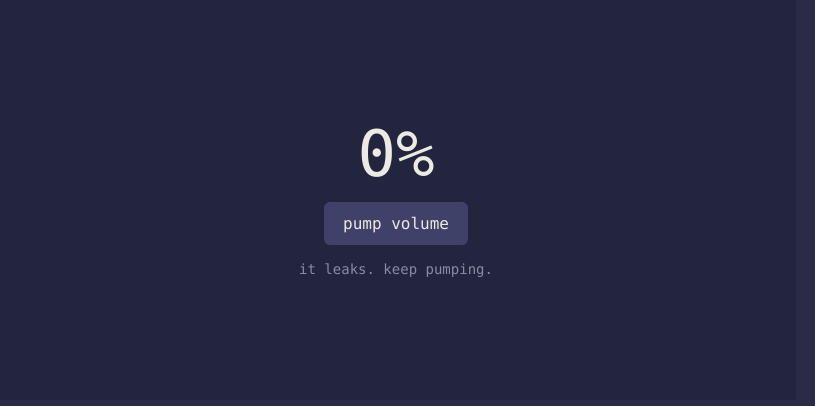
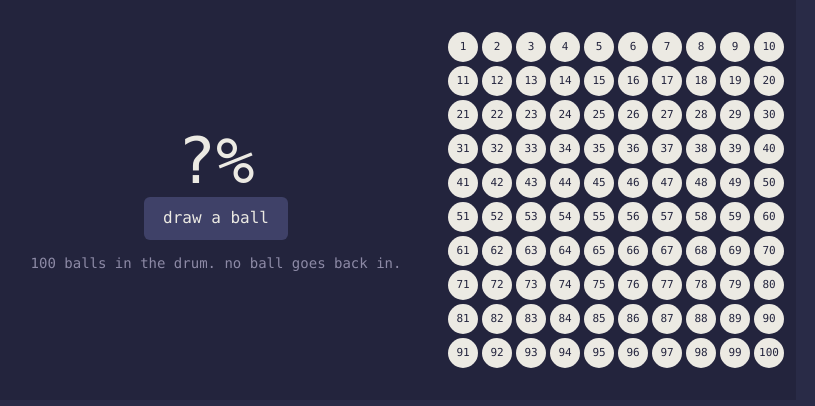
Before and after one commit to kriti28900-gif/evil-volume, a plain HTML site: page index.html in a window 1280 px wide. Shown: the whole page, without its empty margins (4-819 px from the left). Drawn offline with Linux system fonts and the light colour scheme.

Commit message:
Changed the evil volume system - vibecoded

```diff
--- a/index.html
+++ b/index.html
@@ -10,37 +10,97 @@
   html, body { margin: 0; background: #292b47; color: #eceae3; font: 16px/1.5 ui-monospace, Menlo, Consolas, monospace; }
   #stage {
     width: 800px; height: 400px; overflow: hidden; position: relative;
-    display: grid; place-items: center; text-align: center;
+    display: grid; grid-template-columns: 1fr 360px; align-items: center; text-align: center;
     background: #23243d;
   }
 
-  /* ---- the example below: delete it and build your own ---- */
-  .vol { font-size: 64px; margin: 0; }
+  .vol { font-size: 64px; margin: 0; line-height: 1.1; }
   button { font: inherit; color: inherit; background: #3f4168; border: 0; border-radius: 6px; padding: .6rem 1.2rem; cursor: pointer; }
-  .hint { color: #8d8aa6; font-size: 14px; }
+  button:disabled { opacity: .5; cursor: default; }
+  button:focus-visible { outline: 2px solid #eceae3; outline-offset: 2px; }
+  .hint { color: #8d8aa6; font-size: 14px; margin: .8rem 0 0; }
+
+  /* the drum: 100 balls, each one gone for good once drawn */
+  #drum { display: grid; grid-template-columns: repeat(10, 30px); gap: 4px; justify-content: center; }
+  .ball {
+    width: 30px; height: 30px; border-radius: 50%; display: grid; place-items: center;
+    font-size: 11px; color: #23243d; background: #eceae3;
+    transition: opacity .3s, transform .2s, background .2s;
+  }
+  .ball.hot { background: #ffd166; transform: scale(1.25); }
+  .ball.gone { opacity: .12; }
+  .ball.last { background: #ffd166; opacity: 1; transform: scale(1.25); }
 </style>
 </head>
 <body>
 <div id="stage">
-  <!-- example evil input: volume you have to pump up by hand, and it leaks back down -->
   <div>
-    <p class="vol"><span id="vol">0</span>%</p>
-    <button id="pump">pump volume</button>
-    <p class="hint">it leaks. keep pumping.</p>
+    <p class="vol"><span id="vol">?</span>%</p>
+    <button id="draw">draw a ball</button>
+    <p class="hint" id="hint">100 balls in the drum. no ball goes back in.</p>
   </div>
+  <div id="drum" aria-label="Lottery drum"></div>
 </div>
 <script>
-  // the example: delete this too
-  let volume = 0;
   const out = document.getElementById('vol');
-  document.getElementById('pump').addEventListener('click', () => {
-    volume = Math.min(100, volume + 7);
-    out.textContent = Math.round(volume);
-  });
-  setInterval(() => {
-    volume = Math.max(0, volume - 1);
-    out.textContent = Math.round(volume);
-  }, 120);
+  const btn = document.getElementById('draw');
+  const hint = document.getElementById('hint');
+  const drumEl = document.getElementById('drum');
+
+  let drum = [];            // the balls still in the drum
+  const balls = {};         // number -> element
+  let lastBall = null;
+
+  for (let n = 1; n <= 100; n++) {
+    const b = document.createElement('div');
+    b.className = 'ball';
+    b.textContent = n;
+    drumEl.appendChild(b);
+    balls[n] = b;
+  }
+
+  function fillDrum() {
+    drum = Array.from({ length: 100 }, (_, i) => i + 1);
+    for (const n in balls) balls[n].className = 'ball';
+    lastBall = null;
+    btn.textContent = 'draw a ball';
+    hint.textContent = '100 balls in the drum. no ball goes back in.';
+  }
+  fillDrum();
+
+  function draw() {
+    if (drum.length === 0) { fillDrum(); return; }
+    btn.disabled = true;
+
+    // tumble: flash random balls that are still in the drum, then land on one
+    let ticks = 0;
+    let flash = null;
+    const tumble = setInterval(() => {
+      if (flash) balls[flash].classList.remove('hot');
+      flash = drum[Math.floor(Math.random() * drum.length)];
+      balls[flash].classList.add('hot');
+      if (++ticks < 12) return;
+      clearInterval(tumble);
+
+      // pull one ball out for good (no replacement = no repeats)
+      balls[flash].classList.remove('hot');
+      const i = drum.indexOf(flash);
+      drum.splice(i, 1);
+      if (lastBall) balls[lastBall].classList.remove('last');
+      balls[flash].classList.add('gone', 'last');
+      lastBall = flash;
+
+      out.textContent = flash;   // the ball's number is the volume
+      hint.textContent = drum.length + ' left in the drum.';
+      if (drum.length === 0) {
+        hint.textContent = 'the drum is empty.';
+        btn.textContent = 'refill the drum';
+      }
+      btn.disabled = false;
+    }, 50);
+  }
+
+  btn.addEventListener('click', draw);
 </script>
 </body>
 </html>
```
